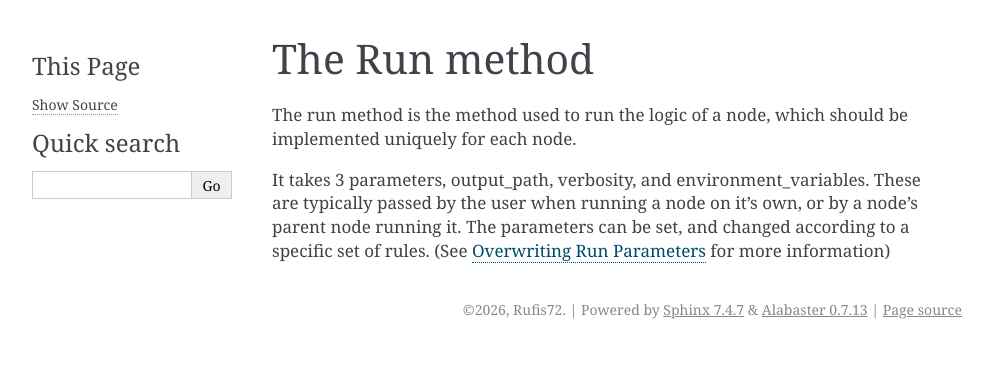
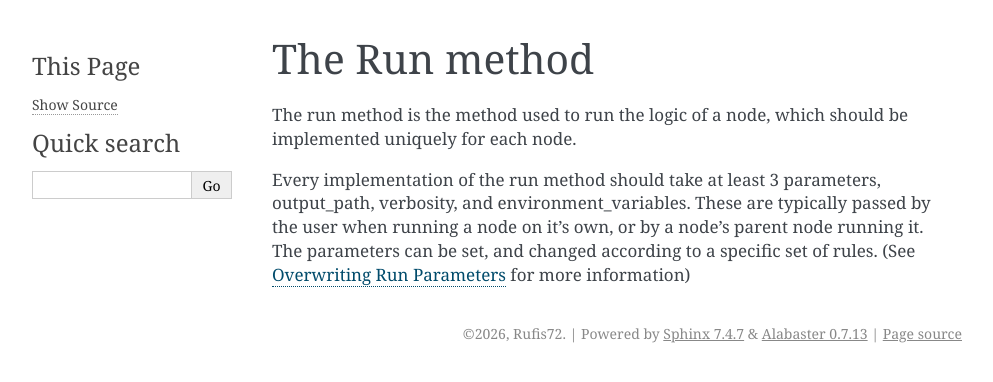
Before and after one commit to Rufis72/backuplib, a Sphinx documentation site: the page built from docs/source/nodes/node_behavior/the_run_method.rst, in a window 1280 px wide. Shown: the top 382 px of the page, without its empty margins (148-1141 px from the left). Built offline with Sphinx 7.4.7, drawn with Linux system fonts in a browser that asks for light colours.

Commit message:
Changed the doc from saying that every run method has 3 paramaters, to at least 3 parameters

```diff
--- a/docs/source/nodes/node_behavior/the_run_method.rst
+++ b/docs/source/nodes/node_behavior/the_run_method.rst
@@ -3,4 +3,6 @@ The Run method
 
 The run method is the method used to run the logic of a node, which should be implemented uniquely for each node.
 
-It takes 3 parameters, output_path, verbosity, and environment_variables. These are typically passed by the user when running a node on it's own, or by a node's parent node running it. The parameters can be set, and changed according to a specific set of rules. (See :doc:`overwriting_run_parameters` for more information)
+Every implementation of the run method should take at least 3 parameters, output_path, verbosity, and environment_variables.
+These are typically passed by the user when running a node on it's own, or by a node's parent node running it.
+The parameters can be set, and changed according to a specific set of rules. (See :doc:`overwriting_run_parameters` for more information)
```
